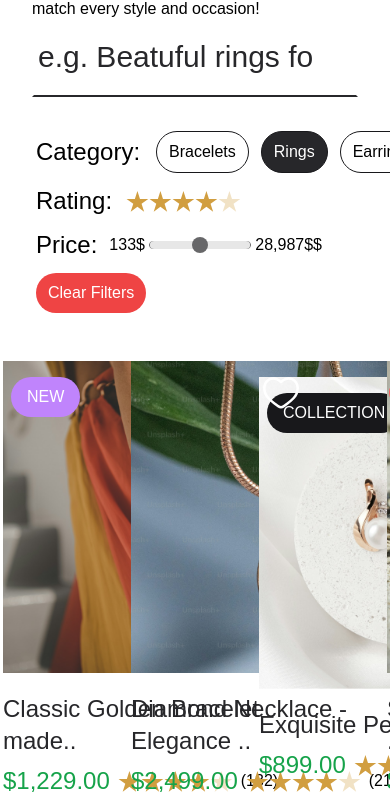
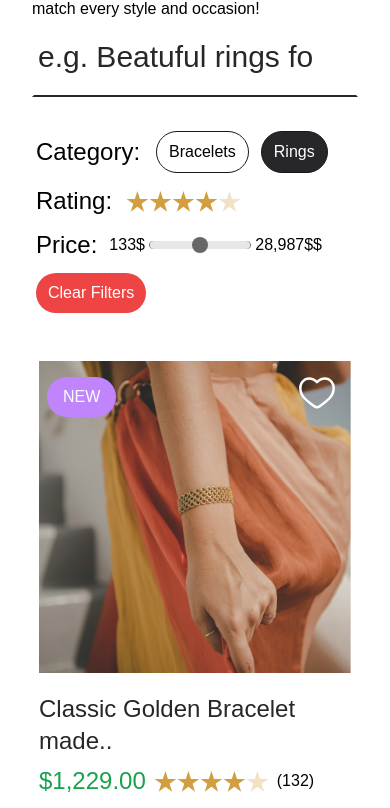
Before and after one commit to HumptyDumpy01/viajewels-app-enhanced, an Angular app: page /jewelry in a window 390 px wide. Shown: the part 477-1285 px from the top of the page. Built offline with nearby package versions, Linux system fonts and the light colour scheme; a web font is replaced by a local one.

Commit message:
Finished with the responsiveness for jewelry page. Implemented it for the remaining sections.

```diff
--- a/src/app/layout/jewelry-items/jewelry-items.component.html
+++ b/src/app/layout/jewelry-items/jewelry-items.component.html
@@ -1,5 +1,6 @@
 <section class="container mt-11">
-  <div class="grid grid-cols-4 items-center justify-center gap-x-32 gap-y-8">
+  <div
+    class="bp-1453:grid bp-1453:grid-cols-4 items-center justify-center bp-1453:gap-x-32 gap-y-8 flex flex-wrap gap-x-7">
     <!--  <div class="flex flex-wrap gap-7 justify-center">-->
     <p *ngIf="jewelry().length === 0" class="">Oops! No items to be seen!</p>
     <app-item-card
--- a/src/app/layout/recent-searches/recent-searches.component.html
+++ b/src/app/layout/recent-searches/recent-searches.component.html
@@ -1,6 +1,7 @@
 <section class="bg-zinc-900 pt-16 pb-24 mt-14">
   <div class="container">
-    <app-heading customContainerClasses="text-nowrap mb-14" mode="dark" span="Seems you've already searched fo these!">
+    <app-heading customContainerClasses="md:text-nowrap mb-14" mode="dark"
+                 span="Seems you've already searched fo these!">
       <span class="font-alexBrush">Y</span>our recent <span class="font-alexBrush text-nowrap">S</span>earches
     </app-heading>
   </div>
--- a/src/app/pages/jewelry/filter-jewelry/filter-jewelry.component.html
+++ b/src/app/pages/jewelry/filter-jewelry/filter-jewelry.component.html
@@ -5,7 +5,7 @@
   <div class="flex bp-1210:items-center p-1 flex-col bp-1210:flex-row gap-3">
     <div class="flex items-center gap-4 mr-6">
       <span class="text-2xl">Category:</span>
-      <div class="flex items-center gap-3">
+      <div class="flex items-center gap-3 overflow-x-auto">
         <app-bulky-badge [active]="false" label="Bracelets" />
         <app-bulky-badge [active]="true" label="Rings" />
         <app-bulky-badge [active]="false" label="Earrings" />
```
